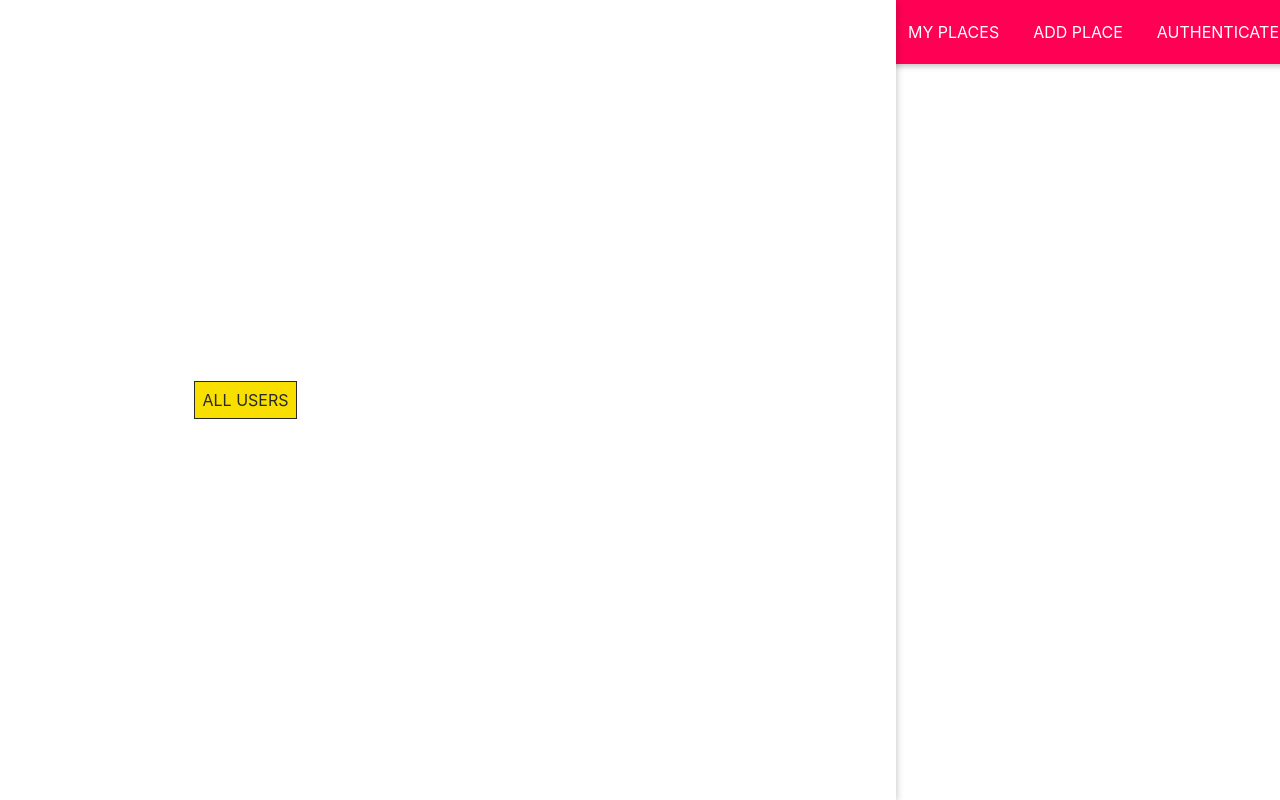
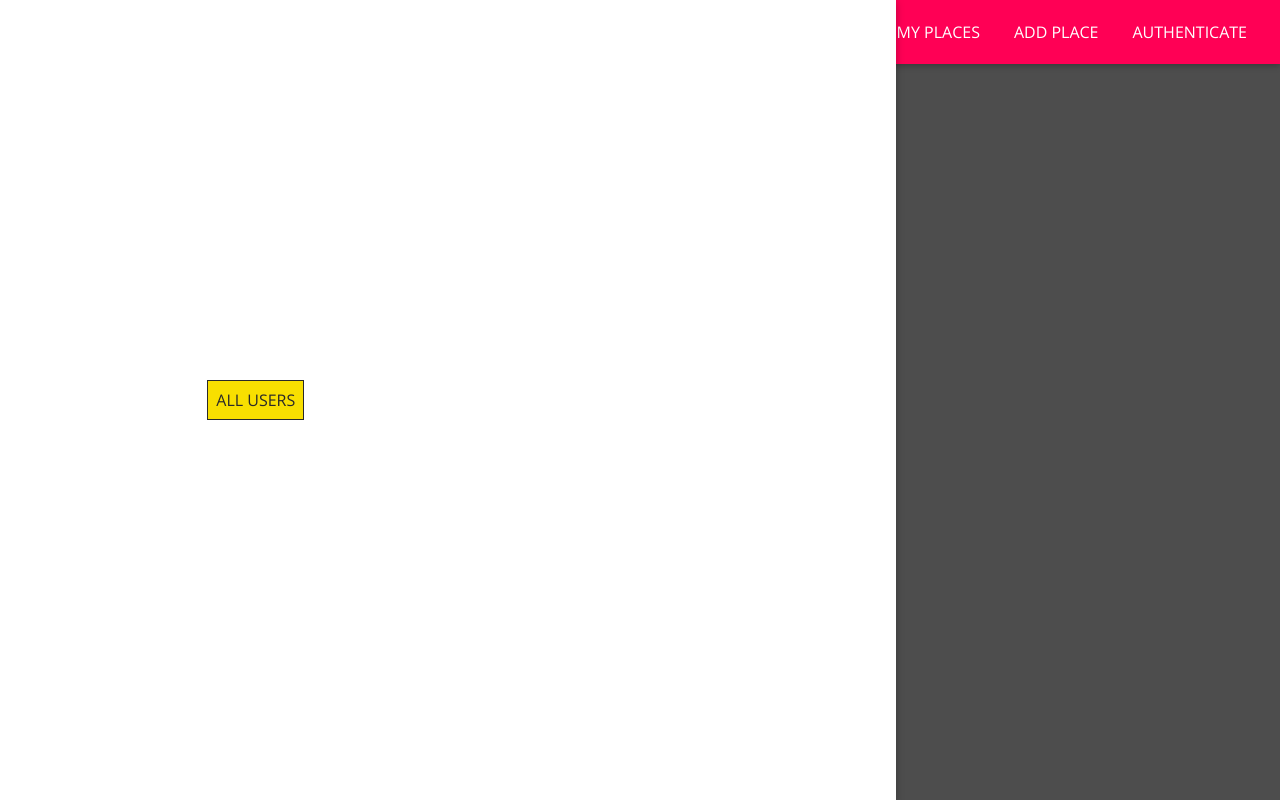
Before and after one commit to santoshnarayanan/mernapp, a React (Create React App) app: page / in a window 1280 px wide. Built offline with nearby package versions, Linux system fonts and the light colour scheme; grey boxes are pictures that could not be loaded.

Commit message:
updated CSS

```diff
--- a/src/index.css
+++ b/src/index.css
@@ -1,18 +1,40 @@
+@import url('https://fonts.googleapis.com/css?family=Open+Sans:400,700&display=swap');
+
+* {
+  box-sizing: border-box;
+}
+
+html {
+  font-family: 'Open Sans', sans-serif;
+}
+
 body {
   margin: 0;
-  font-family: -apple-system, BlinkMacSystemFont, 'Segoe UI', 'Roboto', 'Oxygen',
-    'Ubuntu', 'Cantarell', 'Fira Sans', 'Droid Sans', 'Helvetica Neue',
-    sans-serif;
-  -webkit-font-smoothing: antialiased;
-  -moz-osx-font-smoothing: grayscale;
+  background: #4d4d4d;
 }
 
-code {
-  font-family: source-code-pro, Menlo, Monaco, Consolas, 'Courier New',
-    monospace;
+.slide-in-left-enter {
+  transform: translateX(-100%);
 }
 
-.center{
+.slide-in-left-enter-active {
+  transform: translateX(0);
+  opacity: 1;
+  transition: all 200ms;
+}
+
+.slide-in-left-exit {
+  transform: translateX(0%);
+  opacity: 1;
+}
+
+.slide-in-left-exit-active {
+  transform: translateX(-100%);
+  opacity: 0;
+  transition: all 200ms;
+}
+
+.center {
   text-align: center;
   display: flex;
   justify-content: center;
```
